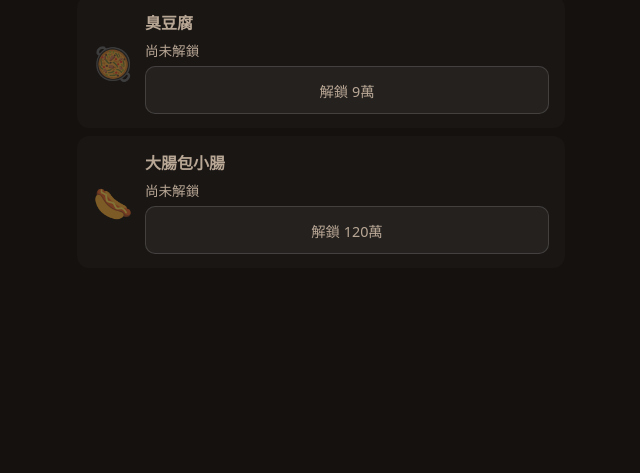
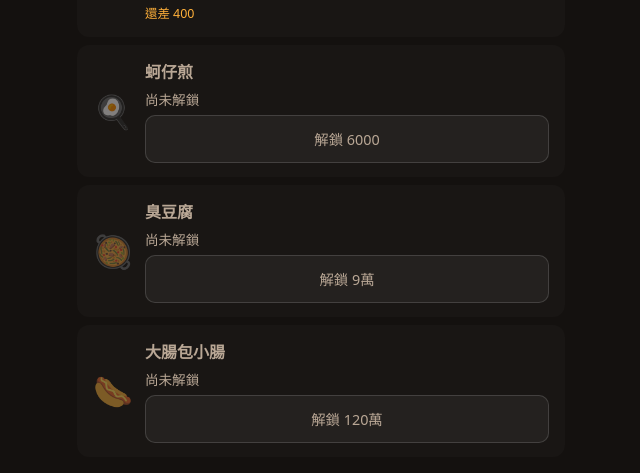
Before and after one commit to EthanSlash/Game1, a website built with Vite: page index.html in a window 1280 px wide. Shown: the part 725-1198 px from the top of the page, without its empty margins (319-959 px from the left). Before the commit the page ends 1009 px from the top, so only its background shows below. Built offline with nearby package versions, Linux system fonts and the light colour scheme.

Commit message:
feat(ui): UX 第 2 批接上 core shortfall/incomePerSecIfHired — #3 還差多少、#7 雇用預覽、pop-num 修正、prefers-reduced-motion

```diff
--- a/src/ui/app.ts
+++ b/src/ui/app.ts
@@ -14,7 +14,12 @@
  *   （`stall--flash` / `pop-num`，由 store 傳入 feedbackStallId 觸發一次）。
  *   動畫能存活的前提就是本檔不再整頁重建 DOM。
  * - #5 進度條標籤：`→ Lv25 收益 ×2`，數值直接讀 `stall.nextMilestone`。
- * - #6＋#7 店員說明：`hire-<id>` 下方加固定說明文字（收益預覽數字在第 2 批）。
+ * - #6＋#7 店員說明：`hire-<id>` 下方加固定說明文字；第 2 批接上預覽數字
+ *   （「，雇用後 +X/秒」，讀快照 `incomePerSecIfHired`，`null` 時隱藏）。
+ * - 第 2 批（UX #3）：還差多少錢。`upgrade-*`／`hire-*`／`unlock-*` 按鈕下方各加
+ *   `shortfall-<動作>-<id>`，只在 `shortfall.<動作> > 0`（錢不夠）時顯示「還差 X」
+ *   （`formatMoney`）；`0`（錢夠）或 `null`（不可行，原因不是錢）一律隱藏。
+ *   數值、可行性全部讀快照，UI 不自己計算。
  * - #10 鎖定攤位對比：改用色彩調低、不再疊乘透明度；錢夠時 `unlock-<id>` 加
  *   `btn--ready` 明顯強調。
  * - #12 離線彈窗上限提示改寫，小時數由 `balance.json` 組出。
@@ -38,6 +43,21 @@
 
 /** 開局引導文案（UX #1）。 */
 const ONBOARDING_TEXT = '按「開賣」開始賺錢';
+
+/**
+ * UX #3：還差多少錢（`shortfall-<動作>-<id>`）。
+ * `> 0`（錢不夠）→ 顯示；`0`（錢夠）與 `null`（動作不可行，原因不是錢，GDD §5.1）
+ * 一律隱藏。`el` 可以不在（`unlocked-clerk` 沒有 `shortfall-hire`）。
+ */
+function setShortfall(el: HTMLElement | null, value: number | null): void {
+  if (el === null) return;
+  if (value === null || value <= 0) {
+    el.hidden = true;
+    return;
+  }
+  setText(el, `還差 ${formatMoney(value)}`);
+  el.hidden = false;
+}
 
 /** creditedMs（毫秒）轉人讀時長：`N 分 M 秒` / `N 小時 M 分 S 秒` / `N 秒`。 */
 function formatDuration(ms: TimestampMs): string {
@@ -92,17 +112,19 @@
     stall.upgradeCost === null ? '已達上限' : `升級 ${formatMoney(stall.upgradeCost)}`;
   const parts: string[] = [
     `<button class="btn" data-testid="upgrade-${stall.id}" data-action="upgrade" data-stall="${stall.id}" ${stall.canUpgrade ? '' : 'disabled'}>${upgradeLabel}</button>`,
+    `<span class="stall__shortfall" data-testid="shortfall-upgrade-${stall.id}" hidden></span>`,
   ];
   if (!stall.clerkHired) {
     parts.push(
       `<button class="btn" data-testid="hire-${stall.id}" data-action="hire" data-stall="${stall.id}" ${stall.canHire ? '' : 'disabled'}>雇店員 ${formatMoney(stall.hireCost ?? 0)}</button>`,
+      `<span class="stall__shortfall" data-testid="shortfall-hire-${stall.id}" hidden></span>`,
       `<button class="btn btn--sell" data-testid="sell-${stall.id}" data-action="toggleSell" data-stall="${stall.id}">${stall.selling ? '收攤' : '開賣'}</button>`,
     );
   }
   const actions = `<div class="stall__actions">${parts.join('')}</div>`;
   const hireHint = stall.clerkHired
     ? ''
-    : `<p class="stall__hire-hint" data-testid="hire-hint-${stall.id}">${HIRE_HINT_TEXT}</p>`;
+    : `<p class="stall__hire-hint" data-testid="hire-hint-${stall.id}">${HIRE_HINT_TEXT}<span class="stall__hire-hint-income" hidden></span></p>`;
   const milestone = stall.nextMilestone;
   const progressLabel = `<span class="stall__progress-label" data-testid="progress-label-${stall.id}" ${milestone === null ? 'hidden' : ''}>${milestone === null ? '' : `→ Lv${milestone.level} 收益 ×${milestone.multiplier}`}</span>`;
 
@@ -137,6 +159,7 @@
         <span class="stall__status">尚未解鎖</span>
         <div class="stall__actions">
           <button class="btn" data-testid="unlock-${stall.id}" data-action="unlock" data-stall="${stall.id}" ${stall.canUnlock ? '' : 'disabled'}>解鎖 ${formatMoney(cost)}</button>
+          <span class="stall__shortfall" data-testid="shortfall-unlock-${stall.id}" hidden></span>
         </div>
       </div>
     </li>
@@ -163,6 +186,7 @@
   readonly structure: 'locked';
   readonly li: HTMLLIElement;
   readonly unlockBtn: HTMLButtonElement;
+  readonly shortfallUnlock: HTMLElement;
 }
 
 interface UnlockedCardRefs {
@@ -174,7 +198,11 @@
   readonly progressLabel: HTMLElement;
   readonly status: HTMLElement;
   readonly upgradeBtn: HTMLButtonElement;
+  readonly shortfallUpgrade: HTMLElement;
   readonly hireBtn: HTMLButtonElement | null;
+  readonly shortfallHire: HTMLElement | null;
+  /** `hire-hint-<id>` 內的「，雇用後 +X/秒」span（UX #7）；`unlocked-clerk` 沒有。 */
+  readonly hirePreview: HTMLElement | null;
   readonly sellBtn: HTMLButtonElement | null;
 }
 
@@ -194,13 +222,31 @@
 
   if (structure === 'locked') {
     const unlockBtn = q<HTMLButtonElement>('unlock-' + stallId);
-    const refs: LockedCardRefs = { structure, li, unlockBtn };
+    const shortfallUnlock = q<HTMLElement>('shortfall-unlock-' + stallId);
+    const refs: LockedCardRefs = { structure, li, unlockBtn, shortfallUnlock };
     return refs;
   }
   const hireBtn = li.querySelector<HTMLButtonElement>(SELECT('hire-' + stallId));
   const sellBtn = li.querySelector<HTMLButtonElement>(SELECT('sell-' + stallId));
   if (structure === 'unlocked-clerk' && (hireBtn !== null || sellBtn !== null)) {
     throw new Error(`夜市攤王渲染錯誤：攤位 ${stallId} 已雇店員，不應再有 hire/sell 鈕`);
+  }
+  const shortfallUpgrade = q<HTMLElement>('shortfall-upgrade-' + stallId);
+  let shortfallHire: HTMLElement | null = null;
+  let hirePreview: HTMLElement | null = null;
+  if (structure === 'unlocked-open') {
+    shortfallHire = q<HTMLElement>('shortfall-hire-' + stallId);
+    const hireHint = q<HTMLElement>('hire-hint-' + stallId);
+    hirePreview = hireHint.querySelector<HTMLElement>('.stall__hire-hint-income');
+    if (hirePreview === null) {
+      throw new Error(`夜市攤王渲染錯誤：攤位 ${stallId} 缺少 hire-hint 收益預覽`);
+    }
+  } else if (
+    li.querySelector(
+      `${SELECT('hire-hint-' + stallId)}, ${SELECT('shortfall-hire-' + stallId)}`,
+    ) !== null
+  ) {
+    throw new Error(`夜市攤王渲染錯誤：攤位 ${stallId} 已雇店員，不應再有 hire 說明／shortfall-hire`);
   }
   const refs: UnlockedCardRefs = {
     structure,
@@ -211,7 +257,10 @@
     progressLabel: q('progress-label-' + stallId),
     status: q('status-' + stallId),
     upgradeBtn: q('upgrade-' + stallId),
+    shortfallUpgrade,
     hireBtn,
+    shortfallHire,
+    hirePreview,
     sellBtn,
   };
   return refs;
@@ -305,6 +354,8 @@
     setBtnState(card.unlockBtn, `解鎖 ${formatMoney(stall.unlockCost ?? 0)}`, stall.canUnlock);
     // UX #10：錢夠的時候「可解鎖」要有明顯強調。
     card.unlockBtn.classList.toggle('btn--ready', stall.canUnlock);
+    // UX #3：還差多少（第 2 批）。
+    setShortfall(card.shortfallUnlock, stall.shortfall.unlock);
     return;
   }
 
@@ -330,6 +381,7 @@
     stall.upgradeCost === null ? '已達上限' : `升級 ${formatMoney(stall.upgradeCost)}`,
     stall.canUpgrade,
   );
+  setShortfall(card.shortfallUpgrade, stall.shortfall.upgrade);
 
   if (card.sellBtn !== null) {
     // UX #2：sell 按鈕維持動作文案；UX #1：開局引導時讓它發光。
@@ -342,6 +394,18 @@
       `雇店員 ${formatMoney(stall.hireCost ?? 0)}`,
       stall.canHire,
     );
+  }
+  // UX #3：還差多少（第 2 批）。
+  setShortfall(card.shortfallHire, stall.shortfall.hire);
+  // UX #7：雇用後收益預覽（第 2 批）。`null`（未解鎖／已雇用）只留固定說明文字。
+  if (card.hirePreview !== null) {
+    const preview = stall.incomePerSecIfHired;
+    if (preview === null) {
+      card.hirePreview.hidden = true;
+    } else {
+      setText(card.hirePreview, `，雇用後 +${formatMoney(preview)}/秒`);
+      card.hirePreview.hidden = false;
+    }
   }
 }
 
--- a/src/ui/styles.css
+++ b/src/ui/styles.css
@@ -191,6 +191,11 @@
   line-height: 1.4;
 }
 
+/* UX #7（第 2 批）：「，雇用後 +X/秒」預覽段落，數字隨 tick 更新，null 時 hidden。 */
+.stall__hire-hint-income {
+  font-variant-numeric: tabular-nums;
+}
+
 .stall__income {
   color: var(--accent);
   font-size: 0.95rem;
@@ -219,6 +224,15 @@
   display: flex;
   flex-wrap: wrap;
   gap: 8px;
+}
+
+/* UX #3：還差多少錢（shortfall-<動作>-<id>）。flex-basis 100% 讓它獨佔一行、
+   直接落在自己的按鈕下方；只在 shortfall.<動作> > 0 時由 renderer 打開。 */
+.stall__shortfall {
+  flex-basis: 100%;
+  font-size: 0.78rem;
+  line-height: 1.4;
+  color: var(--accent);
 }
 
 .btn {
@@ -268,6 +282,13 @@
   }
 }
 
+/* 無限循環的動畫對使用者沒有截止點：偏好減量動畫時關掉（審查遺留項第 2 點）。 */
+@media (prefers-reduced-motion: reduce) {
+  .btn--glow {
+    animation: none;
+  }
+}
+
 /* UX #4：動作成功回饋。卡片亮一下 + 數字跳一下（class 由 renderer 加，動畫結束移除）。 */
 .stall--flash {
   animation: card-flash 0.7s ease-out;
@@ -282,9 +303,14 @@
   }
 }
 
+/* .pop-num 同時掛在 span（.stall__level）與 block div（.stall__income）上；
+   inline-block 只對 span 加，div 本身就能套 transform、也不會改變原排列（審查遺留項第 1 點）。 */
 .pop-num {
+  animation: num-pop 0.5s ease-out;
+}
+
+span.pop-num {
   display: inline-block;
-  animation: num-pop 0.5s ease-out;
 }
 
 @keyframes num-pop {
```
Also changed, not shown: src/ui/testids.md (+4 -1 lines), docs/screenshots/ux-polish-2/after-01-start.png (added), docs/screenshots/ux-polish-2/after-02-selling.png (added), docs/screenshots/ux-polish-2/after-03-upgraded.png (added), docs/screenshots/ux-polish-2/before-01-start.png (added), docs/screenshots/ux-polish-2/before-02-selling.png (added), docs/screenshots/ux-polish-2/before-03-upgraded.png (added).
